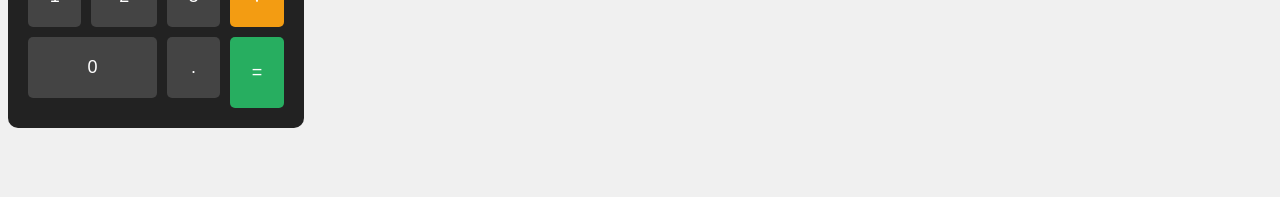
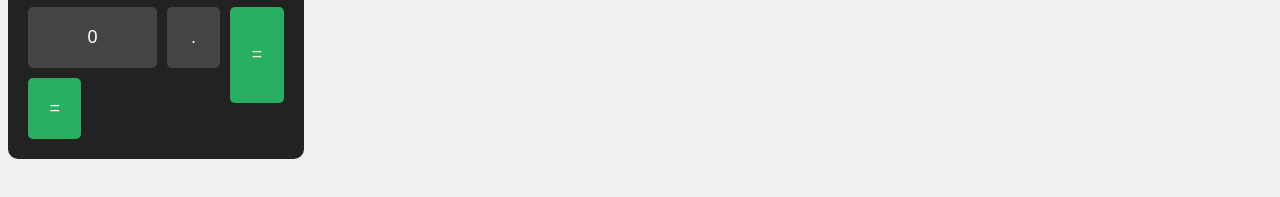
Before and after one commit to Ezequielvb/Calculadora, a website with bundled scripts: page src/index.html in a window 1280 px wide. Shown: the part 523-720 px from the top of the page. Built offline with nearby package versions, Linux system fonts and the light colour scheme.

Commit message:
alberto2

```diff
--- a/src/index.html
+++ b/src/index.html
@@ -34,6 +34,8 @@
       <button class="btn number zero" data-value="0">0</button>
       <button class="btn number" data-value=".">.</button>
       <button class="btn equals" data-action="calculate">=</button>
+      <button class="btn equals" data-action="calculate">=</button>
+
     </div>
   </div>
 
```
